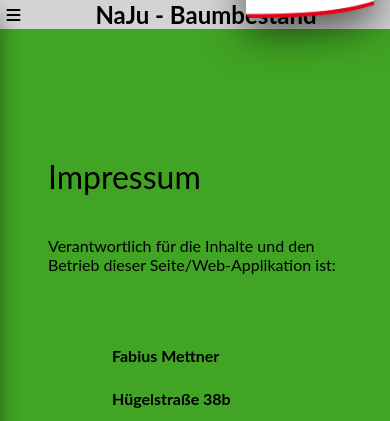
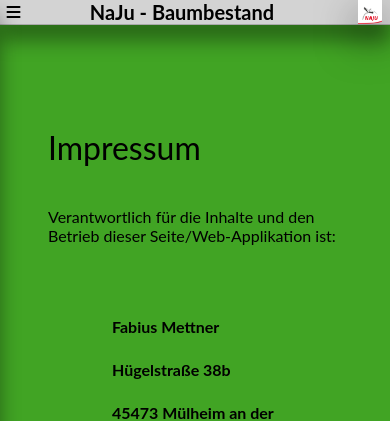
Before and after one commit to juhu1705/naju-trees, a Flask app: page /imprint in a window 390 px wide. Shown: the top 421 px of the page. Run offline with Flask 2, Linux system fonts and the light colour scheme; parts of the project's set-up code (start-up, migrations or seed data) failed here and were passed over; some libraries are stand-ins or nearby versions.

Commit message:
Some fixes and improvements

```diff
--- a/naju/__init__.py
+++ b/naju/__init__.py
@@ -6,7 +6,7 @@ from flask import Flask
 
 def create_app(test_config=None):
     app = Flask(__name__, instance_relative_config=True)
-    app.config.from_mapping(SECRET_KEY='219z4r34äc3ü696567ß50917325#897235jhkle65bju#5',
+    app.config.from_mapping(SECRET_KEY=read_or_generate_secret_key(app),
                             DATABASE=os.path.join(app.instance_path, 'dfs.sqlite'))
 
     if test_config is None:
@@ -30,3 +30,18 @@ def create_app(test_config=None):
     app.register_blueprint(admin.bp)
 
     return app
+
+
+def read_or_generate_secret_key(app: Flask) -> bytes:
+    """ Liest den Secret Key aus bzw. generiert ihn, falls noch keiner vorhanden ist. """
+    secret_key_path = os.path.join(app.instance_path, "SECRET_KEY")
+
+    if not os.path.isfile(secret_key_path):
+        with open(os.open(secret_key_path, os.O_WRONLY | os.O_CREAT, mode=0o600), "wb") as file:
+            secret_key = os.urandom(128)
+            file.write(secret_key)
+    else:
+        with open(secret_key_path, "rb") as file:
+            secret_key = file.read()
+
+    return secret_key
--- a/naju/admin.py
+++ b/naju/admin.py
@@ -31,11 +31,12 @@ def register():
     if request.method == 'POST':
         try:
             username = str(request.form['username']).lower()
-            mail = request.form['mail']
+            mail = str(request.form['mail']).lower()
             agreement = request.form['agreement']
         except:
             flash('Post incorrect!')
-            flash('Unter umständen wurde der Datenschutzvereinbarung nicht zugestimmt! Diese Zustimmung ist erforderlich!')
+            flash('Unter umständen wurde der Datenschutzvereinbarung nicht zugestimmt! Diese Zustimmung ist '
+                  'erforderlich!')
             return redirect(url_for('naju.index'))
         db = get_db()
         error = None
--- a/naju/naju.py
+++ b/naju/naju.py
@@ -87,8 +87,9 @@ def index():
 
     if request.method == 'POST':
         try:
-            username = str(request.form['username']).lower()
+            test_name = request.form['username']
             password = request.form['password']
+            username = str(test_name).lower()
         except:
             flash('Post incorrect!')
             print('Post incorrect!')
@@ -97,7 +98,7 @@ def index():
         db = get_db()
         error = None
 
-        user = db.execute('SELECT * FROM user WHERE name = ? OR email = ?', (username, username,)).fetchone()
+        user = db.execute('SELECT * FROM user WHERE name = ? OR email = ? OR name = ?', (username, username, test_name)).fetchone()
 
         if password == '':
             error = 'Das Passwort ist falsch!'
@@ -122,8 +123,8 @@ def index():
 def reset_password_request():
     if request.method == 'POST':
         try:
-            username = request.form['username']
-            mail = request.form['mail']
+            username = str(request.form['username']).lower()
+            mail = str(request.form['mail']).lower()
         except:
             flash('Post incorrect!')
             print('Post incorrect!')
@@ -157,7 +158,7 @@ def password_reset(token):
     if user is not None:
         if request.method == 'POST':
             try:
-                name = request.form['username']
+                name = str(request.form['username']).lower()
                 password = request.form['password']
                 check = request.form['passwordcheck']
             except:
@@ -672,8 +673,7 @@ def update_data():
         try:
             data = request.files['data']
         except:
-            flash('Daten sind nicht richtig angegenben!')
-            return redirect(url_for('naju.index'))
+            return 'Fehler: Daten sind falsch angegeben'
 
         if data and allowed_file(data.filename):
             from . import read_xml
--- a/naju/static/naju-style.css
+++ b/naju/static/naju-style.css
@@ -787,6 +787,11 @@ table a:hover, li a:hover, .area-special a:hover {
 .mobile-top {
     display: flex;
     background: lightgray;
+    position: fixed;
+    width: 100%;
+    z-index: 5;
+    border-bottom: 1px solid darkgray;
+    box-shadow: 0 15px 20px rgba(0, 0, 0, 0.4);
 }
 
 .mobile-top h1 {
@@ -928,4 +933,24 @@ table a:hover, li a:hover, .area-special a:hover {
     .mobile.main_page {
         flex-direction: column;
     }
+
+    .mobile-top h1 {
+        font-size: 1.25rem;
+        margin: auto;
+        padding-right: 3rem;
+    }
+
+    .logo {
+        z-index: 10;
+        position: fixed;
+        overflow: auto;
+        top: 0rem;
+        right: 0.5rem;
+        width: 1.5rem;
+        height: 1.5rem;
+        transition: all .5s ease;
+        border-radius: 0;
+        filter: drop-shadow(0 15px 20px rgba(0, 0, 0, 0.6));
+        border-bottom: initial;
+    }
 }
--- a/naju/templates/home/imprint.html
+++ b/naju/templates/home/imprint.html
@@ -9,7 +9,7 @@
         <p><b>Hügelstraße 38b</b></p>
         <p><b>45473 Mülheim an der Ruhr</b></p>
         <p><b>GERMANY</b></p></div>
-        <p>Kontaktmöglichkeit per E-Mail: <a href='mailto:fabius.mettner@gmx.de?subject=DfS  Benutzeranfrage' class="my_mail">fabius.mettner@gmx.de</a></p>
+        <p>Kontaktmöglichkeit per E-Mail: <a href='mailto:fabius.mettner@gmx.de?subject=NaJu-Baumbestandsseite  Benutzeranfrage' class="my_mail">fabius.mettner@gmx.de</a></p>
     </div>
     <div class="topic">Haftungsausschluss</div>
     <div class="license">
--- a/naju/templates/home/privacy.html
+++ b/naju/templates/home/privacy.html
@@ -10,7 +10,7 @@
         <p><b>Hügelstraße 38b</b></p>
         <p><b>45473 Mülheim an der Ruhr</b></p>
         <p><b>GERMANY</b></p></div>
-        <p>Kontaktmöglichkeit per E-Mail: <a href='mailto:fabius.mettner@gmx.de?subject=DfS  Benutzeranfrage' class="my_mail">fabius.mettner@gmx.de</a></p>
+        <p>Kontaktmöglichkeit per E-Mail: <a href='mailto:fabius.mettner@gmx.de?subject=NaJu-Baumbestandsseite  Benutzeranfrage' class="my_mail">fabius.mettner@gmx.de</a></p>
     </div>
     <div class="license">
         <div class="license-topic">Datenübermittlung / Datenprotokolierung</div>
```
